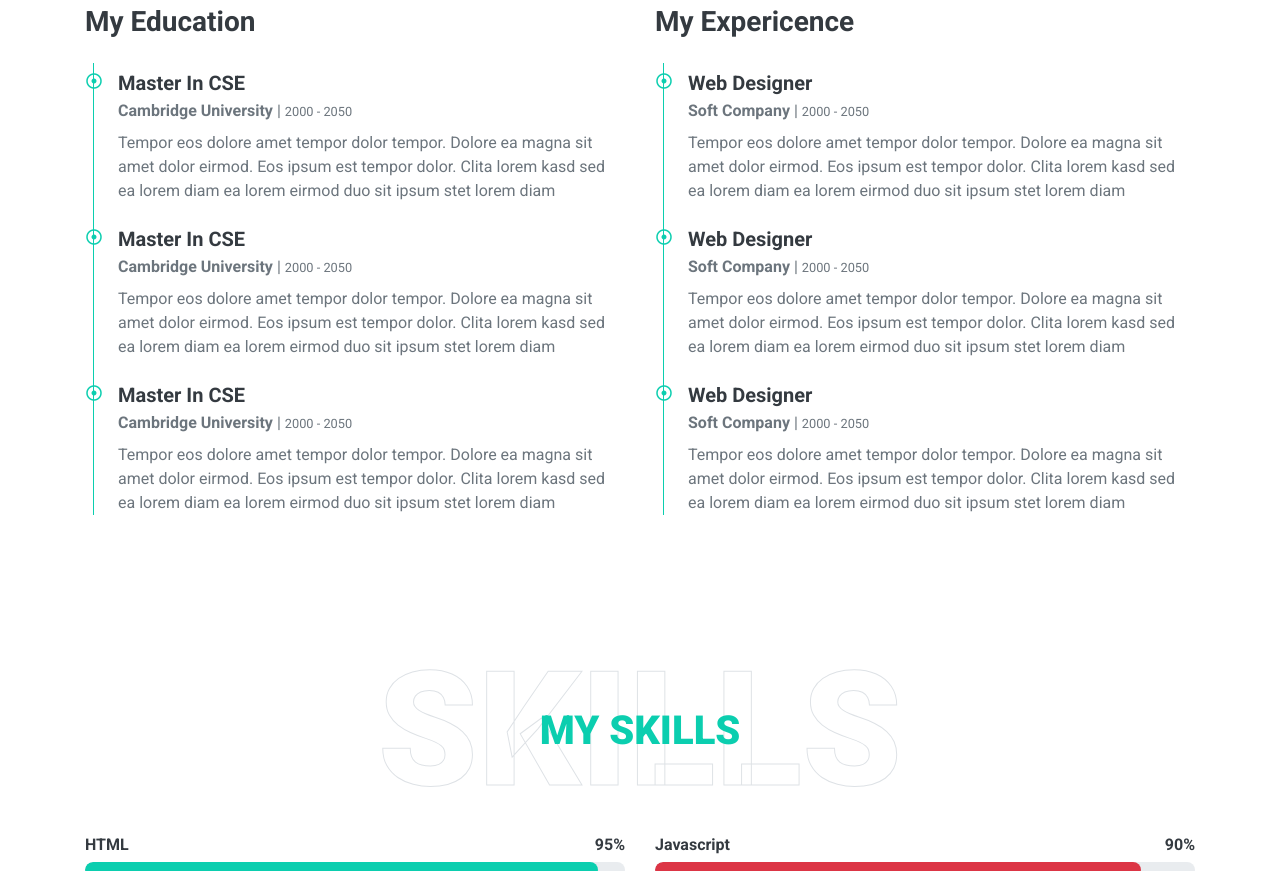
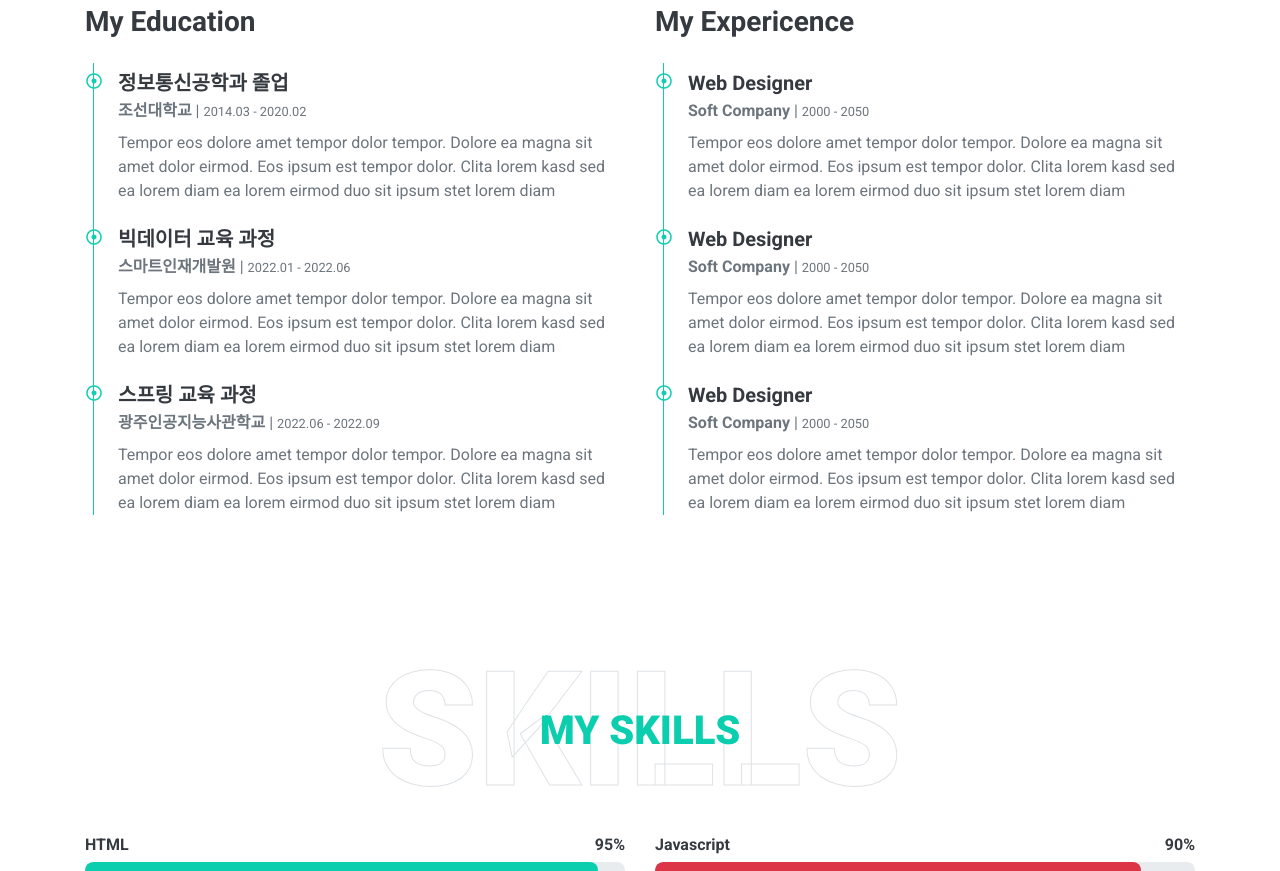
Before and after one commit to shtjdwls1/SJ_portfolio, a plain HTML site: page index.html in a window 1280 px wide. Shown: the part 1856-2727 px from the top of the page. Drawn offline with nearby package versions, Linux system fonts and the light colour scheme.

Commit message:
교육 수정

```diff
--- a/index.html
+++ b/index.html
@@ -123,7 +123,6 @@
     </div>
     <!-- About End -->
 
-
     <!-- Qualification Start -->
     <!-- 교육 및 경력사항 -->
     <div class="container-fluid py-5" id="qualification">
@@ -138,20 +137,20 @@
                     <div class="border-left border-primary pt-2 pl-4 ml-2">
                         <div class="position-relative mb-4">
                             <i class="far fa-dot-circle text-primary position-absolute" style="top: 2px; left: -32px;"></i>
-                            <h5 class="font-weight-bold mb-1">Master In CSE</h5>
-                            <p class="mb-2"><strong>Cambridge University</strong> | <small>2000 - 2050</small></p>
+                            <h5 class="font-weight-bold mb-1">정보통신공학과 졸업</h5>
+                            <p class="mb-2"><strong>조선대학교</strong> | <small>2014.03 - 2020.02</small></p>
                             <p>Tempor eos dolore amet tempor dolor tempor. Dolore ea magna sit amet dolor eirmod. Eos ipsum est tempor dolor. Clita lorem kasd sed ea lorem diam ea lorem eirmod duo sit ipsum stet lorem diam</p>
                         </div>
                         <div class="position-relative mb-4">
                             <i class="far fa-dot-circle text-primary position-absolute" style="top: 2px; left: -32px;"></i>
-                            <h5 class="font-weight-bold mb-1">Master In CSE</h5>
-                            <p class="mb-2"><strong>Cambridge University</strong> | <small>2000 - 2050</small></p>
+                            <h5 class="font-weight-bold mb-1">빅데이터 교육 과정</h5>
+                            <p class="mb-2"><strong>스마트인재개발원</strong> | <small>2022.01 - 2022.06</small></p>
                             <p>Tempor eos dolore amet tempor dolor tempor. Dolore ea magna sit amet dolor eirmod. Eos ipsum est tempor dolor. Clita lorem kasd sed ea lorem diam ea lorem eirmod duo sit ipsum stet lorem diam</p>
                         </div>
                         <div class="position-relative mb-4">
                             <i class="far fa-dot-circle text-primary position-absolute" style="top: 2px; left: -32px;"></i>
-                            <h5 class="font-weight-bold mb-1">Master In CSE</h5>
-                            <p class="mb-2"><strong>Cambridge University</strong> | <small>2000 - 2050</small></p>
+                            <h5 class="font-weight-bold mb-1">스프링 교육 과정</h5>
+                            <p class="mb-2"><strong>광주인공지능사관학교</strong> | <small>2022.06 - 2022.09</small></p>
                             <p>Tempor eos dolore amet tempor dolor tempor. Dolore ea magna sit amet dolor eirmod. Eos ipsum est tempor dolor. Clita lorem kasd sed ea lorem diam ea lorem eirmod duo sit ipsum stet lorem diam</p>
                         </div>
                     </div>
@@ -400,7 +399,7 @@
             </div>
         </div>
     </div>
-    <!-- Portfolio End -->x
+    <!-- Portfolio End -->
 
     <!-- Blog Start -->
     <div class="container-fluid pt-5" id="blog">
```
